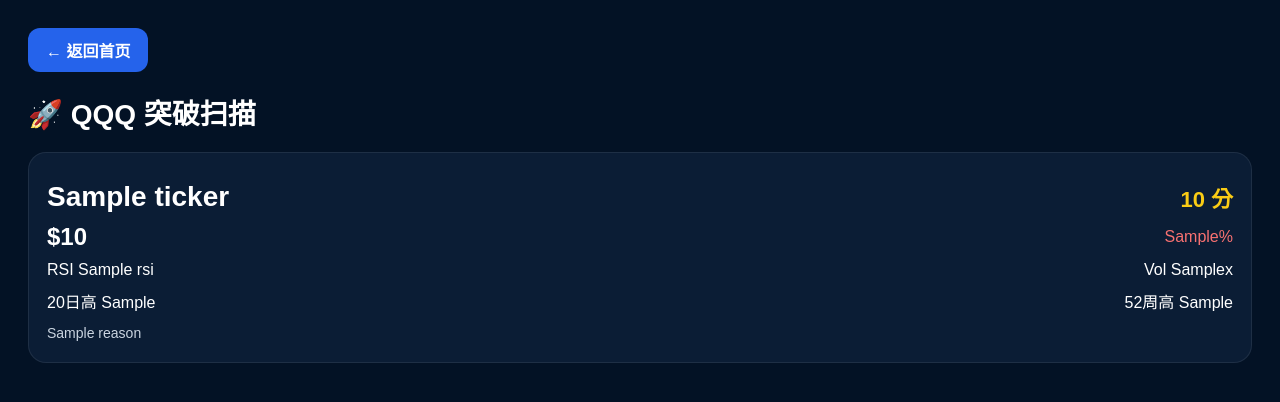
After one commit to tonylinsf/stock-bot, a Flask app: template templates/breakout.html in a window 1280 px wide. The commit adds this page. Shown: the top 402 px of the page. Run offline with Flask 3, Linux system fonts and the light colour scheme; the template is opened without the code that fills it: most values are stand-ins (such as "Sample title", 1, 10 or a date in 2020).

Commit message:
add breakout scanner

```diff
--- a/app.py
+++ b/app.py
@@ -72,6 +72,14 @@ UNIVERSE = [
     "QQQ","SPY","SMH","IGV","SPMO"
 ]
 
+QQQ_TICKERS = [
+    "NVDA","MSFT","AAPL","AVGO","AMZN","META","GOOGL","GOOG","TSLA","NFLX",
+    "COST","AMD","PLTR","ADBE","CSCO","PEP","TMUS","INTU","QCOM","AMAT",
+    "TXN","ISRG","BKNG","AMGN","HON","VRTX","MU","PANW","LRCX","ADP",
+    "ADI","MELI","KLAC","CRWD","SBUX","GILD","MDLZ","REGN","SNPS","CDNS",
+    "MAR","PYPL","ORLY","ABNB","CTAS","MNST","CSX","NXPI","MRVL","ROP"
+]
+
 MARKET_TICKERS = ["SPY", "QQQ"]
 
 CACHE = {}
@@ -123,6 +131,106 @@ def summarize_news_with_ai(title, summary):
     except Exception as e:
         print("AI 新闻总结失败:", e)
         return summary
+
+
+BREAKOUT_CACHE = {"time": 0, "data": []}
+BREAKOUT_CACHE_TTL = 60 * 30   # 30分钟缓存
+
+
+def scan_qqq_breakouts():
+    now = time.time()
+
+    if BREAKOUT_CACHE["data"] and now - BREAKOUT_CACHE["time"] < BREAKOUT_CACHE_TTL:
+        return BREAKOUT_CACHE["data"]
+
+    results = []
+
+    for ticker in QQQ_TICKERS:
+        try:
+            df = get_history(ticker, days=120, interval="1d")
+
+            if df is None or df.empty or len(df) < 60:
+                continue
+
+            close = float(df["Close"].iloc[-1])
+            prev_close = float(df["Close"].iloc[-2])
+
+            ma20 = float(df["Close"].rolling(20).mean().iloc[-1])
+            ma60 = float(df["Close"].rolling(60).mean().iloc[-1])
+
+            high20 = float(df["High"].rolling(20).max().iloc[-2])
+            high52 = float(df["High"].rolling(120).max().iloc[-1])
+
+            vol = float(df["Volume"].iloc[-1])
+            vol20 = float(df["Volume"].rolling(20).mean().iloc[-1])
+            volume_ratio = round(vol / vol20, 2) if vol20 else 0
+
+            # RSI
+            delta = df["Close"].diff()
+            gain = delta.where(delta > 0, 0).rolling(14).mean()
+            loss = (-delta.where(delta < 0, 0)).rolling(14).mean()
+            rs = gain / loss
+            rsi = round(float(100 - (100 / (1 + rs.iloc[-1]))), 2)
+
+            # BOLL位置
+            mid = df["Close"].rolling(20).mean()
+            std = df["Close"].rolling(20).std()
+            upper = float((mid + 2 * std).iloc[-1])
+            lower = float((mid - 2 * std).iloc[-1])
+            boll_pct = round(((close - lower) / (upper - lower)) * 100, 1) if upper != lower else 50
+
+            change_pct = round(((close - prev_close) / prev_close) * 100, 2)
+
+            score = 0
+            reasons = []
+
+            if close > ma20:
+                score += 2
+                reasons.append("站上MA20")
+
+            if ma20 > ma60:
+                score += 2
+                reasons.append("MA20>MA60")
+
+            if close >= high20 * 0.98:
+                score += 2
+                reasons.append("接近20日突破")
+
+            if 55 <= rsi <= 75:
+                score += 2
+                reasons.append(f"RSI健康 {rsi}")
+
+            if volume_ratio >= 1.2:
+                score += 2
+                reasons.append(f"放量 {volume_ratio}x")
+
+            if boll_pct > 85:
+                score -= 2
+                reasons.append("接近上轨，不追高")
+
+            if score >= 6:
+                results.append({
+                    "ticker": ticker,
+                    "price": round(close, 2),
+                    "change_pct": change_pct,
+                    "score": score,
+                    "rsi": rsi,
+                    "volume_ratio": volume_ratio,
+                    "boll_pct": boll_pct,
+                    "high20": round(high20, 2),
+                    "high52": round(high52, 2),
+                    "reason": "、".join(reasons)
+                })
+
+        except Exception as e:
+            print("Breakout scan error:", ticker, e)
+
+    results = sorted(results, key=lambda x: x["score"], reverse=True)[:10]
+
+    BREAKOUT_CACHE["time"] = now
+    BREAKOUT_CACHE["data"] = results
+
+    return results
 
 
 def get_insider_data(ticker):
@@ -576,6 +684,7 @@ def get_sector_rotation():
     sector_data = []
 
     SECTOR_ETFS = {
+        "QQQ": "科技",
         "SMH": "半导体",
         "IGV": "软件",
         "XLF": "金融",
@@ -586,12 +695,23 @@ def get_sector_rotation():
 
     for ticker, name in SECTOR_ETFS.items():
         try:
-            analysis, _, _, err = analyze_ticker(ticker)
-
-            if err or not analysis:
+            df = get_history(ticker, days=5, interval="5m")
+
+            if df is None or df.empty or len(df) < 2:
+                print("Sector no intraday data:", ticker)
                 continue
 
-            change_pct = float(str(analysis.get("change_pct", "0")).replace("%", ""))
+            close = float(df["Close"].iloc[-1])
+
+            # 找昨日/前一交易日参考价
+            daily = get_history(ticker, days=5, interval="1d")
+            if daily is None or daily.empty or len(daily) < 2:
+                print("Sector no daily data:", ticker)
+                continue
+
+            prev_close = float(daily["Close"].iloc[-2])
+
+            change_pct = round(((close - prev_close) / prev_close) * 100, 2)
 
             if change_pct >= 2:
                 status = "🔥 强势"
@@ -607,7 +727,7 @@ def get_sector_rotation():
             sector_data.append({
                 "ticker": ticker,
                 "name": name,
-                "change": round(change_pct, 2),
+                "change": change_pct,
                 "status": status
             })
 
@@ -2068,6 +2188,11 @@ def scan_rebound():
     picks = get_rebound_signals()
     return render_template("rebound.html", picks=picks)
 
+@app.route("/scan_breakout")
+def scan_breakout():
+    results = scan_qqq_breakouts()
+    return render_template("breakout.html", results=results)
+
 @app.route("/news/<ticker>")
 def stock_news(ticker):
     news = get_company_news(ticker)
--- /dev/null
+++ b/templates/breakout.html
@@ -0,0 +1,131 @@
+<!DOCTYPE html>
+<html lang="zh-Hant">
+<head>
+<meta charset="UTF-8">
+<title>QQQ 突破扫描</title>
+
+<style>
+body{
+    background:#031225;
+    color:white;
+    font-family:Arial;
+    padding:20px;
+}
+
+.card{
+    background:#0b1d35;
+    border-radius:18px;
+    padding:18px;
+    margin-bottom:16px;
+    border:1px solid rgba(255,255,255,0.08);
+}
+
+.title{
+    font-size:28px;
+    font-weight:800;
+    margin-bottom:20px;
+}
+
+.row{
+    display:flex;
+    justify-content:space-between;
+    align-items:center;
+    margin-top:10px;
+}
+
+.green{
+    color:#4ade80;
+}
+
+.red{
+    color:#f87171;
+}
+
+.score{
+    font-size:22px;
+    font-weight:800;
+    color:#facc15;
+}
+
+.reason{
+    margin-top:10px;
+    color:#cbd5e1;
+    font-size:14px;
+    line-height:1.5;
+}
+
+.back-btn{
+    display:inline-block;
+    margin-bottom:20px;
+    background:#2563eb;
+    color:white;
+    padding:10px 18px;
+    border-radius:12px;
+    text-decoration:none;
+    font-weight:700;
+}
+</style>
+</head>
+
+<body>
+
+<a href="/" class="back-btn">← 返回首页</a>
+
+<div class="title">
+🚀 QQQ 突破扫描
+</div>
+
+{% for s in results %}
+
+<div class="card">
+
+    <div class="row">
+        <div style="font-size:28px;font-weight:800;">
+            {{ s.ticker }}
+        </div>
+
+        <div class="score">
+            {{ s.score }} 分
+        </div>
+    </div>
+
+    <div class="row">
+        <div style="font-size:24px;font-weight:700;">
+            ${{ s.price }}
+        </div>
+
+        <div class="{% if s.change_pct >= 0 %}green{% else %}red{% endif %}">
+            {{ s.change_pct }}%
+        </div>
+    </div>
+
+    <div class="row">
+        <div>
+            RSI {{ s.rsi }}
+        </div>
+
+        <div>
+            Vol {{ s.volume_ratio }}x
+        </div>
+    </div>
+
+    <div class="row">
+        <div>
+            20日高 {{ s.high20 }}
+        </div>
+
+        <div>
+            52周高 {{ s.high52 }}
+        </div>
+    </div>
+
+    <div class="reason">
+        {{ s.reason }}
+    </div>
+
+</div>
+
+{% endfor %}
+
+</body>
+</html>
--- a/templates/index.html
+++ b/templates/index.html
@@ -576,6 +576,12 @@
   </div>
 
     <div style="margin-top:10px;">
+        <a href="/scan_breakout">
+            <button type="button">🚀 扫描 QQQ 突破股</button>
+        </a>
+    </div>
+
+    <div style="margin-top:10px;">
         <a href="/market" onclick="showSectorLoading()">
             <button type="button">🧭 板块轮动</button>
         </a>
```
